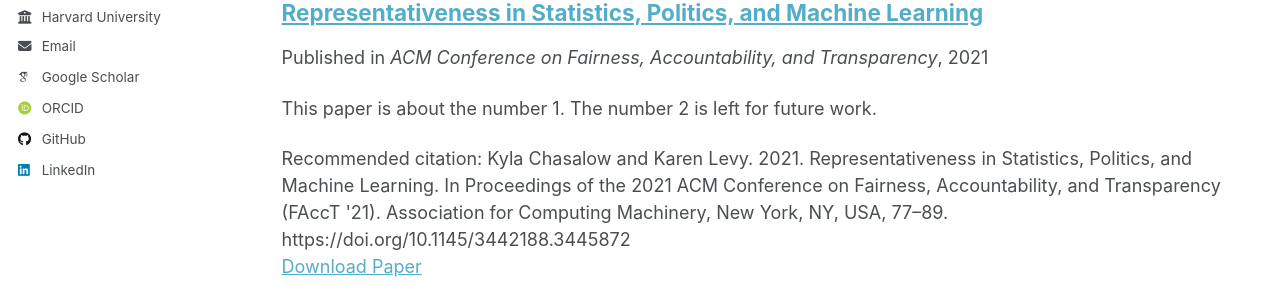
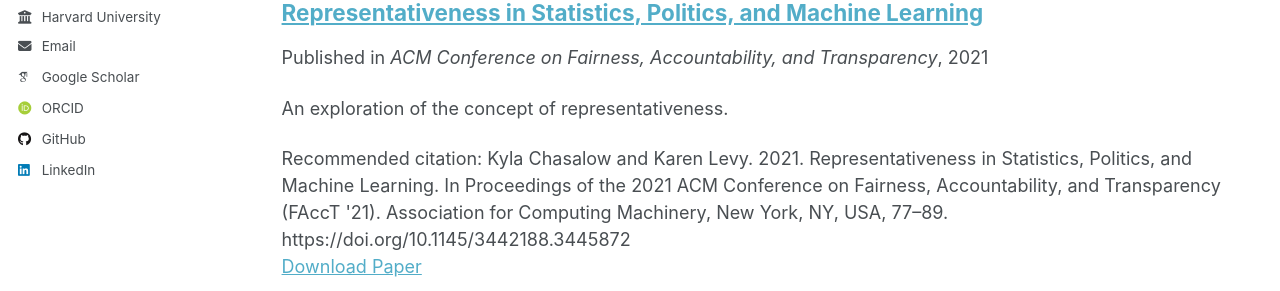
Before and after one commit to kchaz/kchaz-github.io, a Jekyll site: the page built from _pages/publications.html, in a window 1280 px wide and 1243 px high. Shown: the part 305-596 px from the top of the window. Built offline with Jekyll 4.4.1, drawn with Linux system fonts in a browser that asks for light colours; some web fonts are replaced.

Commit message:
Update 2021Representativeness.md

```diff
--- a/_publications/2021Representativeness.md
+++ b/_publications/2021Representativeness.md
@@ -3,7 +3,7 @@ title: "Representativeness in Statistics, Politics, and Machine Learning"
 collection: publications
 category: manuscripts
 permalink: /publication/representativeness
-excerpt: "This paper is about the number 1. The number 2 is left for future work."
+excerpt: "An exploration of the concept of representativeness."
 date: 2021-01-01
 venue: "ACM Conference on Fairness, Accountability, and Transparency"
 paperurl: "https://dl.acm.org/doi/abs/10.1145/3442188.3445872"
```
